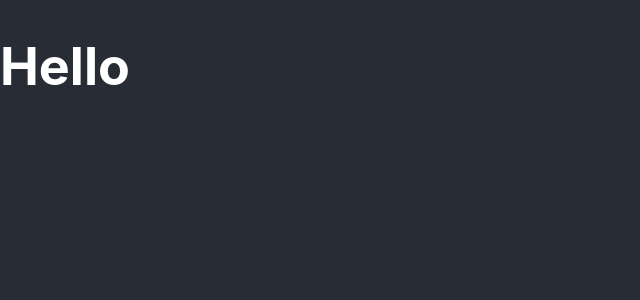
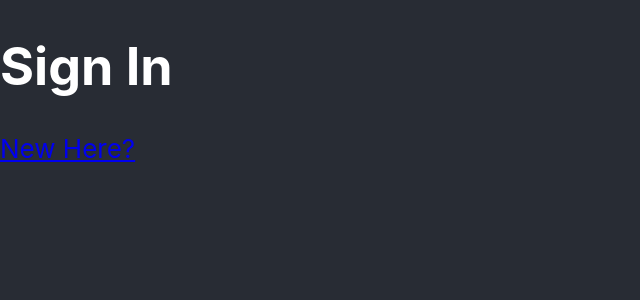
Before and after one commit to benjamin-belcher/sentiment-identifer, a React (Create React App) app: page / in a window 1280 px wide. Shown: the top 300 px of the page, without its empty margins (0-640 px from the left). Built offline with nearby package versions, Linux system fonts and the light colour scheme; the HTML template or start-up script is replaced by a standard one.

Commit message:
started sign in and sign up

```diff
--- a/src/App.tsx
+++ b/src/App.tsx
@@ -6,6 +6,7 @@ import './App.css';
 import React, {useState} from 'react';
 import {UserContext} from './util/UserContext';
 import Homepage from './pages/Homepage';
+import SignInPage from './pages/SignInPage';
 
 function App() {
   const [currentUser, setCurrentUser] = useState({
@@ -15,16 +16,26 @@ function App() {
     profileImg: '',
   });
 
+  const noUserLoggedIn = (): boolean => {
+    return Object.values(currentUser).every(x => x === null || x === '');
+  }
+
   return (
-    <UserContext.Provider value={currentUser}>
     <div>
       <header className="App-header">
-        <Routes>
-          <Route path="/" element={<Homepage/>}/>
-        </Routes>
-      </header>
+        {noUserLoggedIn() ?
+          <SignInPage/>
+        :
+          <UserContext.Provider value={currentUser}>
+
+              <Routes>
+                <Route path="/" element={<Homepage/>}/>
+              </Routes>
+
+          </UserContext.Provider>
+        }
+     </header>
     </div>
-    </UserContext.Provider>
   );
 }
 
--- /dev/null
+++ b/src/pages/SignInPage/index.tsx
@@ -0,0 +1,8 @@
+export default function SignInPage(props: any){
+    return(
+        <>
+            <h1>Sign In</h1>
+            <a href="/signup">New Here?</a>
+        </>
+    )
+}
```
Also changed, not shown: src/pages/SignUpPage/index.tsx (added, +8 -0 lines).
